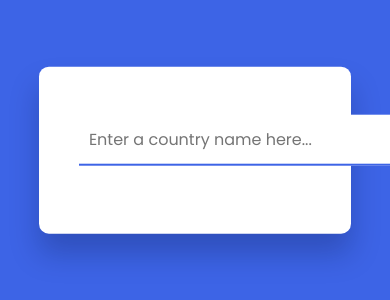
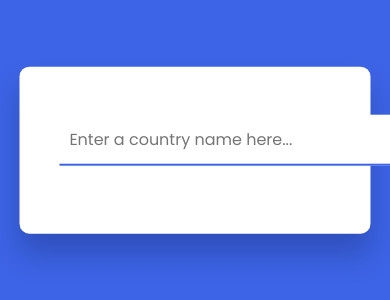
Before and after one commit to Harnu1111/Country-Guide, a plain HTML site: page index.html in a window 390 px wide. Shown: the part 272-572 px from the top of the page. Drawn offline with Linux system fonts and the light colour scheme.

Commit message:
responsive

```diff
--- a/style.css
+++ b/style.css
@@ -11,7 +11,7 @@ body {
 
 .container {
   background-color: #ffffff;
-  width: 80vw;
+  width: 90vw;
   max-width: 37.5em;
   padding: 3em 2.5em;
   position: absolute;
@@ -88,3 +88,19 @@ body {
   font-weight: 400;
   color: #ff465a;
 }
+
+
+@media only screen and (max-width: 400px){
+  .container {
+  background-color: #ffffff;
+  width: 90vw;
+  max-width: 37.5em;
+  padding: 3em 2.5em;
+  position: absolute;
+  transform: translate(-50%, -50%);
+  top: 50%;
+  left: 50%;
+  border-radius: 0.62em;
+  box-shadow: 0 1.25em 1.8em rgba(8, 21, 65, 0.25);
+}
+}
```
